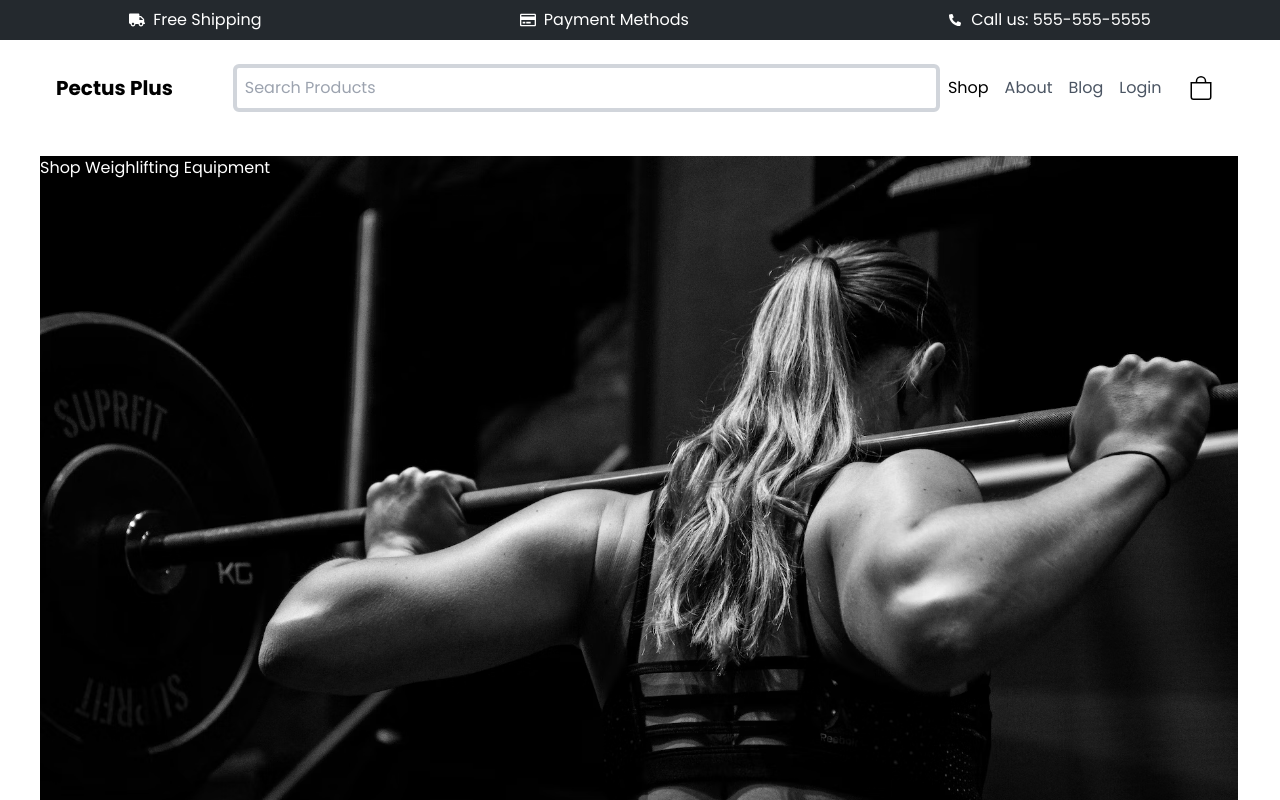
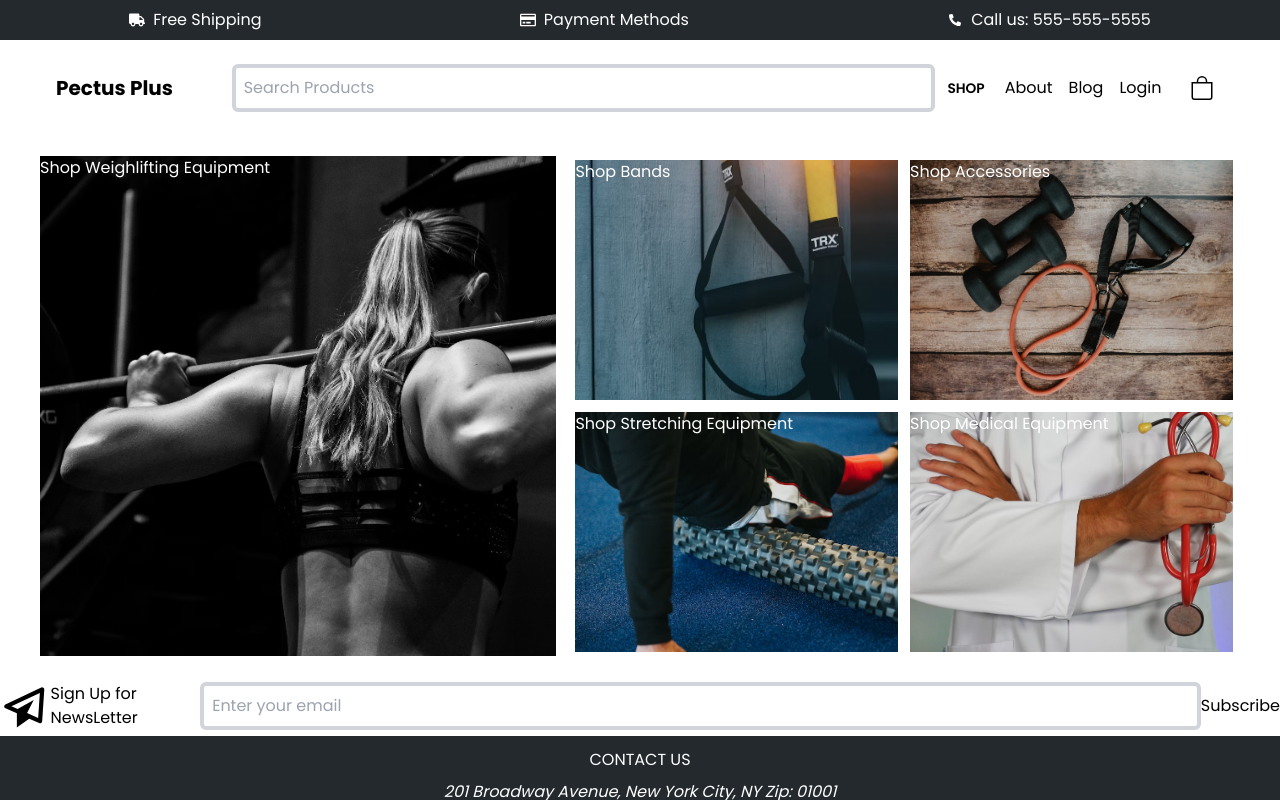
Before and after one commit to Asalz20/pectus-plus-frontend, a React (Vite) app: page / in a window 1280 px wide. Shown: the top 800 px of the page. Built offline with nearby package versions, Linux system fonts and the light colour scheme.

Commit message:
Home page content styles are now responsive

```diff
--- a/package.json
+++ b/package.json
@@ -21,6 +21,7 @@
     "@types/react-dom": "^18.0.11",
     "@vitejs/plugin-react-swc": "^3.0.0",
     "autoprefixer": "^10.4.14",
+    "daisyui": "^3.0.19",
     "eslint": "^8.38.0",
     "eslint-plugin-react": "^7.32.2",
     "eslint-plugin-react-hooks": "^4.6.0",
--- a/src/components/Nav.jsx
+++ b/src/components/Nav.jsx
@@ -47,15 +47,27 @@ const Navbar = () => {
         } sm:block sm:relative sm:bg-inherit sm:pb-0 sm:order-2`}
       >
         <ul className="sm:flex sm:justify-center sm:items-center">
-          <li key={0} className="hidden sm:block my-2 sm:my-0 sm:mx-2">
-            <Link>Shop</Link>
+          <li className="hidden sm:block my-2 sm:my-0 sm:mx-2">
+            <div className="dropdown dropdown-hover">
+              <label tabIndex={0} className="btn m-1 border-0 p-0">
+                Shop
+              </label>
+              <ul
+                tabIndex={0}
+                className="dropdown-content menu p-2 shadow rounded-box w-52 z-10 bg-red-50"
+              >
+                <li>
+                  <a>Item 1</a>
+                </li>
+                <li>
+                  <a>Item 2</a>
+                </li>
+              </ul>
+            </div>
           </li>
           {links.map((link, index) => (
             <li key={index} className="my-2 sm:my-0 sm:mx-2">
-              <Link
-                className="text-gray-600 hover:text-gray-800"
-                to={link.path}
-              >
+              <Link className="hover:text-gray-800" to={link.path}>
                 {link.name}
               </Link>
             </li>
--- a/src/pages/Home.jsx
+++ b/src/pages/Home.jsx
@@ -2,8 +2,8 @@ const Home = () => {
   return (
     <>
       <section className="py-5">
-        <div className="flex flex-col px-10 gap-3 justify-center max-w-lg m-auto sm:flex-row sm:flex-wrap sm:max-w-2xl  lg:justify-normal lg:m-0 lg:w-full lg:max-w-none">
-          <div className="h-60 sm:h-96 lg:h-[800px] relative">
+        <div className="flex flex-col px-10 gap-3 justify-center max-w-lg m-auto sm:flex-row sm:flex-wrap sm:max-w-2xl lg:flex-nowrap lg:max-w-7xl">
+          <div className="h-60 sm:h-96 lg:h-[500px] relative">
             <div className="absolute top-0 left-0 w-full h-full text-white">
               <h2>Shop Weighlifting Equipment</h2>
             </div>
@@ -13,6 +13,7 @@ const Home = () => {
               alt="Woman working out"
             />
           </div>
+          <div className="flex flex-col gap-3 justify-center max-w-lg m-auto sm:flex-row sm:flex-wrap sm:max-w-2xl">
             <div className="h-60 sm:w-[48%] relative">
               <div className="absolute top-0 left-0 w-full h-full text-white">
                 <h1>Shop Bands</h1>
@@ -54,6 +55,7 @@ const Home = () => {
               />
             </div>
           </div>
+        </div>
       </section>
     </>
   );
--- a/tailwind.config.js
+++ b/tailwind.config.js
@@ -1,5 +1,8 @@
 module.exports = {
   content: ["./src/**/*.{js,jsx,html}"],
+  daisyui: {
+    themes: [],
+  },
   theme: {
     extend: {
       fontFamily: {
@@ -19,5 +22,5 @@ module.exports = {
       },
     },
   },
-  plugins: [],
+  plugins: [require("daisyui")],
 };
```
Also changed, not shown: 1 other file (tests, documents, lock files or other folders). Lines whose indentation alone changed are shown as unchanged.
